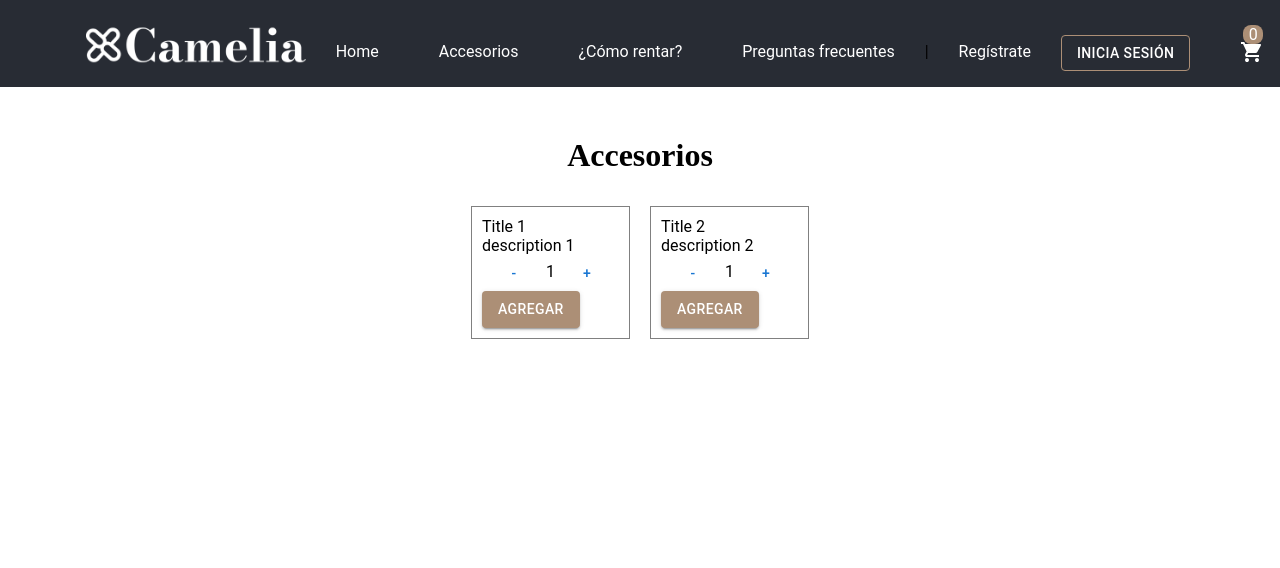
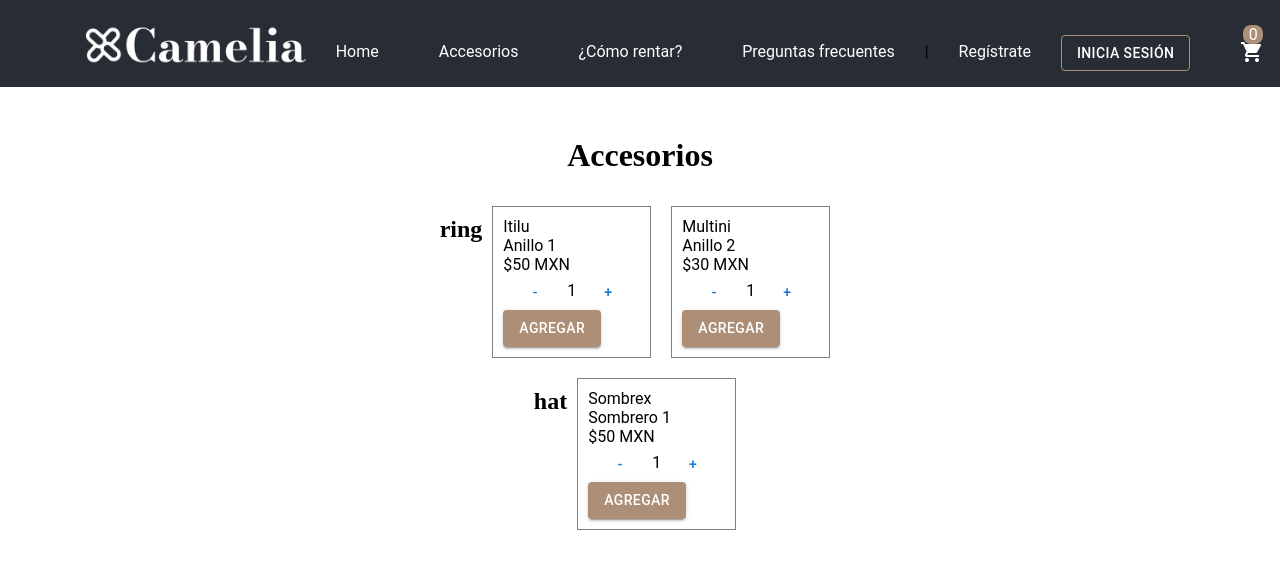
Before and after one commit to iancag/camelia, a React (Create React App) app: page / in a window 1280 px wide. Shown: the top 568 px of the page. Built offline with nearby package versions, Linux system fonts and the light colour scheme.

Commit message:
Adding ItemList with mock loading data

```diff
--- a/src/components/item-list-container/ItemListContainer.jsx
+++ b/src/components/item-list-container/ItemListContainer.jsx
@@ -1,13 +1,89 @@
 import './ItemListContainer.scss'
-import { Item } from '../item/Item';
+import { ItemList } from '../item-list/ItemList';
+import { useEffect, useState } from 'react';
 
 export const ItemListContainer = ({ title, onAdd }) => {
-    return <div className="item-list-container">
-        <h1 className="item-list-container-title">{title}</h1>
+    const [items, setItems] = useState([]);
 
-        <div className="item-list-container-items">
-            <Item onAdd={(itemsAdded)=>onAdd(itemsAdded)} stock={3} title="Title 1" description="description 1"/>
-            <Item onAdd={(itemsAdded)=>onAdd(itemsAdded)} stock={5} title="Title 2" description="description 2"/>
-        </div>
-    </div>
+    const products = [{
+        'categories': [{
+            'name': 'accessory',
+            'id': 1,
+            'subcategories': [{
+                'id': 1,
+                'name': 'ring',
+                'items': [{
+                    'id': 1,
+                    'brand': 'Itilu',
+                    'price': 50,
+                    'description':
+                        'Anillo 1'
+                },
+                {
+                    'id': 2,
+                    'brand': 'Multini',
+                    'price': 30,
+                    'description':
+                        'Anillo 2'
+                }]
+            },
+            {
+                'id': 2,
+                'name': 'hat',
+                'items': [{
+                    'id': 1,
+                    'brand': 'Sombrex',
+                    'price': 50,
+                    'description':
+                        'Sombrero 1'
+                }]
+            }]
+        }]
+    },
+    {
+        'categories': [{
+            'name': 'dress',
+            'id': 2,
+            'subcategories': [{
+                'id': 1,
+                'name': 'ring',
+                'items': [{
+                    'item': [{
+                        'id': 1,
+                        'brand': 'Itilu',
+                        'price': 50,
+                        'description':
+                            'Anillo 1'
+                    }]
+                }]
+            }]
+        }]
+    }]
+
+    const getProducts = () => {
+        const promise = new Promise((resolve, reject) => {
+            setTimeout(()=>{
+                resolve(products[0])
+            }, 2000)
+        })
+        return promise;
+    }
+
+    useEffect(() => {
+        getProducts().then(json => setItems(json))
+    }, []);
+
+    return (
+        !items || items.length < 1 ? <div>Loading</div> :
+            <div className="item-list-container">
+                <h1 className="item-list-container-title">Accesorios</h1>
+                {
+                    items.categories
+                        .map(category => category.subcategories
+                            .map(subcategory =>
+                                <ItemList key={subcategory.id} onAdd={(itemsAdded) => onAdd(itemsAdded)} items={subcategory} />
+                            ))
+                }
+            </div>
+    )
 }
--- /dev/null
+++ b/src/components/item-list/ItemList.jsx
@@ -0,0 +1,11 @@
+import { Item } from "../item/Item"
+
+export const ItemList = ({items, onAdd}) => {
+return <div className="item-list-container-items">
+    <h2>{items.name}</h2>
+{console.log(items.items[0])}
+    {items.items.map(item => {
+        return <Item key={item.id} onAdd={(itemsAdded) => onAdd(itemsAdded)} stock={3} item={item}/>
+    })}
+</div>
+}
--- a/src/components/item/Item.jsx
+++ b/src/components/item/Item.jsx
@@ -3,7 +3,7 @@ import { Button } from "@mui/material"
 import "./Item.css";
 import { useState } from "react";
 
-export const Item = ({onAdd, stock, title, description}) => {
+export const Item = ({onAdd, stock, item}) => {
     const [itemsAdded, setItemsAdded] = useState(0);
     const addItems = (itemsAdded) => {
         setItemsAdded(itemsAdded);
@@ -11,10 +11,13 @@ export const Item = ({onAdd, stock, title, description}) => {
 
     return <div className="card">
         <div className="title">
-            {title}
+            {item.brand}
         </div>
         <div className="description">
-            {description}
+            {item.description}
+        </div>
+        <div className="price">
+            ${item.price} MXN
         </div>
         <div className="counter">
             <ItemCount stock={stock} addItems={(itemsAdded)=>addItems(itemsAdded)}/>
```
Also changed, not shown: src/components/item-list/ItemList.css (added).
